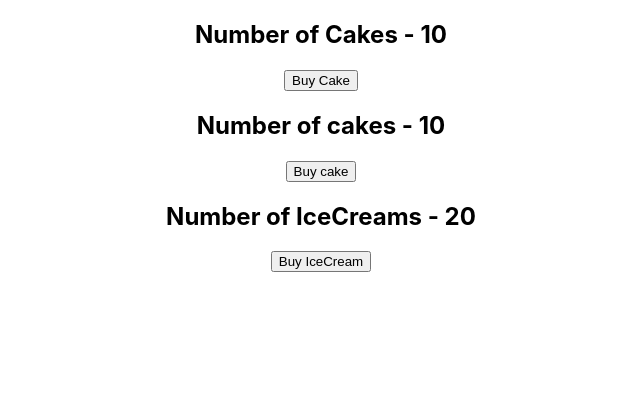
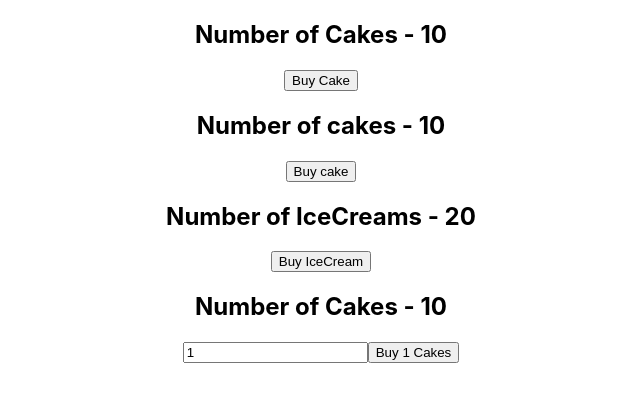
Before and after one commit to pateljay1397/React-Redux-App, a React (Create React App) app: page / in a window 1280 px wide. Shown: the top 402 px of the page, without its empty margins (319-959 px from the left). Built offline with nearby package versions, Linux system fonts and the light colour scheme.

Commit message:
Decreasing num with input num

```diff
--- a/src/App.js
+++ b/src/App.js
@@ -5,6 +5,7 @@
 import CakeContainer from './components/CakeContainer';
 import HooksCakeContainer from './components/HooksCakeContainer';
 import IceCreamContainer from './components/IceCreamContainer';
+import NewCakeContainer from './components/NewCakeContainer';
 
 function App() {
   return (
@@ -13,6 +14,7 @@
       <CakeContainer/>
       <HooksCakeContainer/>
       <IceCreamContainer/>
+      <NewCakeContainer/>
     </div>
     </Provider>
   );
--- /dev/null
+++ b/src/components/NewCakeContainer.jsx
@@ -0,0 +1,27 @@
+import React, {useState} from 'react'
+import {connect} from 'react-redux'
+import { buyCake } from '../redux'
+
+function NewCakeContainer(props) {
+    const [number, setNumber] = useState(1)
+    return (
+        <div>
+            <h2>Number of Cakes - {props.numberOfCakes}</h2>
+            <input type='text' value={number} onChange={e=>setNumber(e.target.value)}></input>
+            <button onClick ={() => props.buyCake(number)}>Buy {number} Cakes</button>
+        </div>
+    )
+}
+
+const mapStateToProps = state =>{
+    return{
+        numberOfCakes: state.cake.numberOfCakes
+    }
+}
+
+const mapDispatchToProps = dispatch =>{
+    return{
+        buyCake: number => dispatch(buyCake(number))
+    }
+}
+export default connect(mapStateToProps, mapDispatchToProps)(NewCakeContainer)
--- a/src/redux/cake/cakeActions.jsx
+++ b/src/redux/cake/cakeActions.jsx
@@ -1,7 +1,8 @@
 import {BUY_CAKE} from './cakeTypes'
 
-export const buyCake = () =>{
+export const buyCake = (number =1) =>{
     return{
-        type: BUY_CAKE
+        type: BUY_CAKE,
+        payload: number
     }
 }
--- a/src/redux/cake/cakeReducer.jsx
+++ b/src/redux/cake/cakeReducer.jsx
@@ -8,7 +8,7 @@
     switch(action.type){
         case BUY_CAKE: return{
             ...state,
-            numberOfCakes: state.numberOfCakes - 1
+            numberOfCakes: state.numberOfCakes - action.payload
         }
 
         default: return state
```
